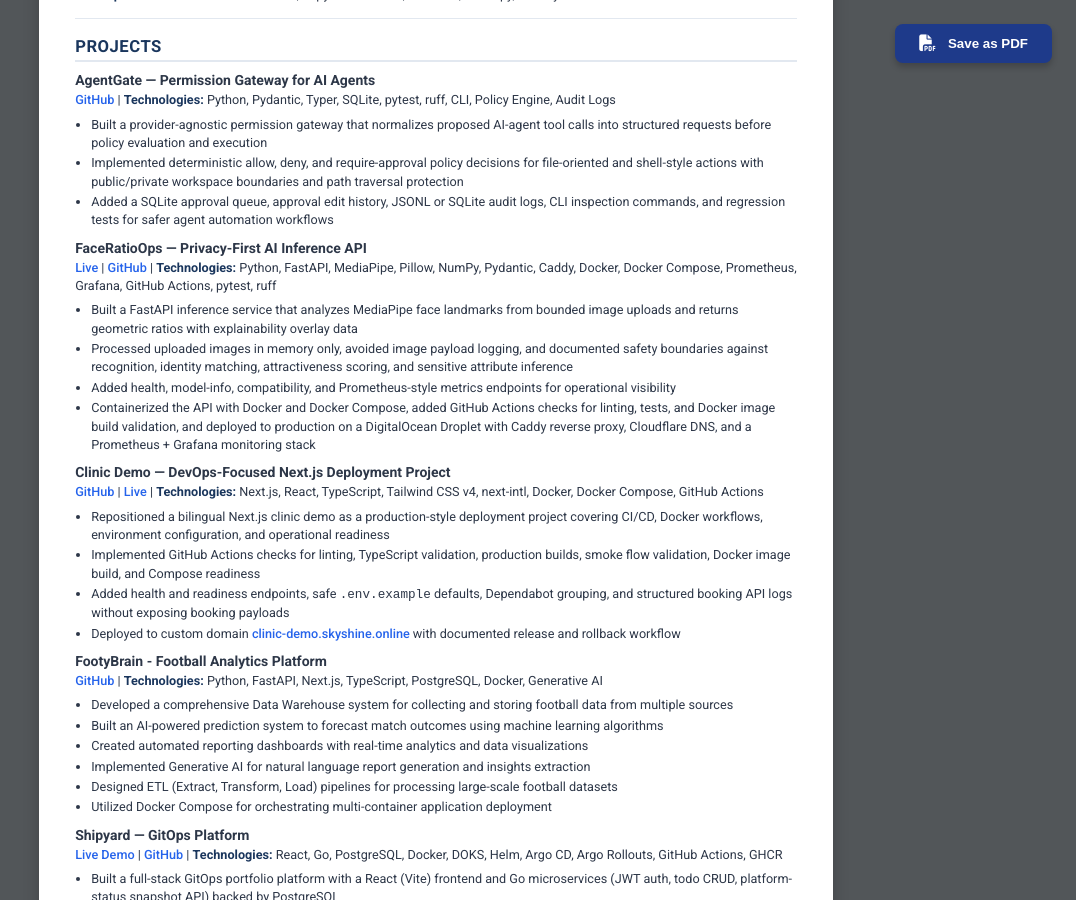
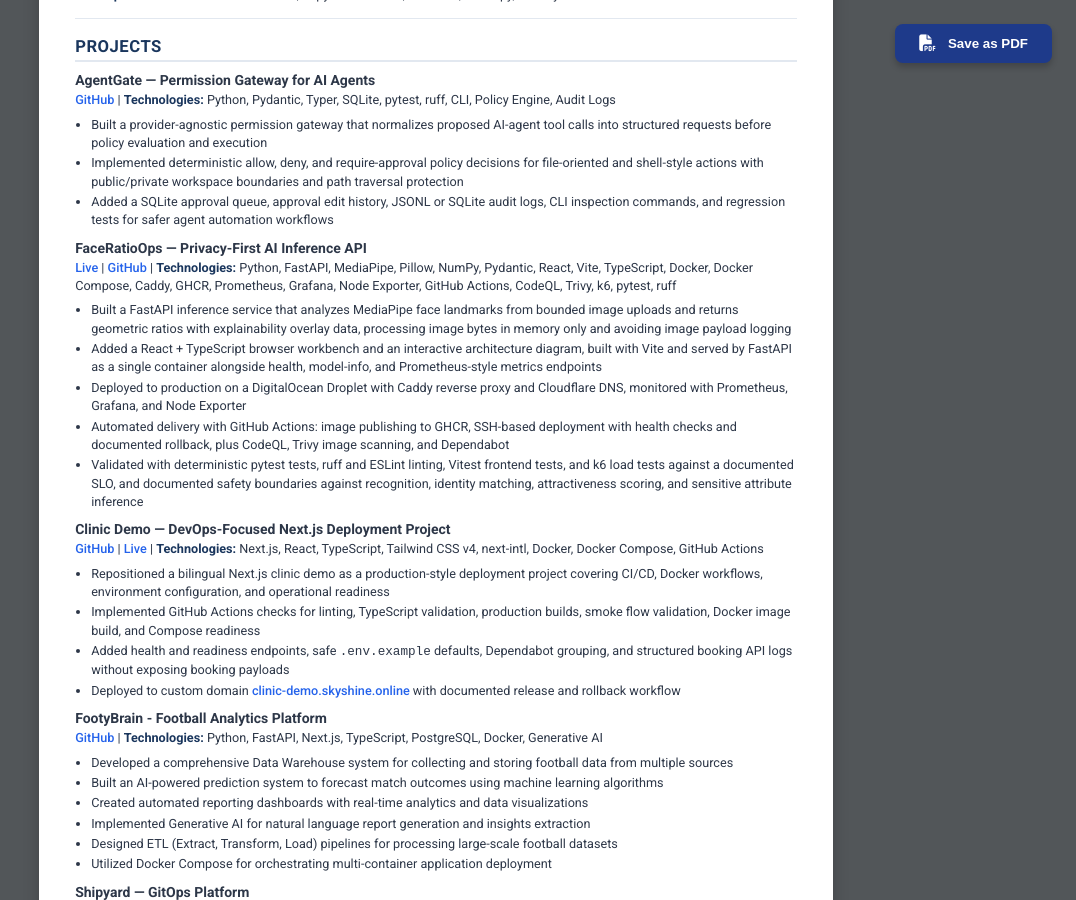
Before and after one commit to SkyShineTH/skyshineth.github.io, a Jekyll site: the page built from cv.md, in a window 1280 px wide and 900 px high, scrolled down 1114 px. Shown: the whole window, without its empty margins (204-1280 px from the left). Built offline with Jekyll 4.4.1, drawn with Linux system fonts in a browser that asks for light colours.

Commit message:
docs: expand FaceRatioOps with web workbench + CI/CD, refine Shipyard case study

```diff
--- a/cv.md
+++ b/cv.md
@@ -64,12 +64,13 @@ Data Science & Software Innovation graduate with 4 months of hands-on DevOps int
 - Added a SQLite approval queue, approval edit history, JSONL or SQLite audit logs, CLI inspection commands, and regression tests for safer agent automation workflows
 
 ### FaceRatioOps — Privacy-First AI Inference API
-[Live](https://faceratioops.skyshine.online) | [GitHub](https://github.com/SkyShineTH/FaceRatioOps) | **Technologies:** Python, FastAPI, MediaPipe, Pillow, NumPy, Pydantic, Caddy, Docker, Docker Compose, Prometheus, Grafana, GitHub Actions, pytest, ruff
+[Live](https://faceratioops.skyshine.online) | [GitHub](https://github.com/SkyShineTH/FaceRatioOps) | **Technologies:** Python, FastAPI, MediaPipe, Pillow, NumPy, Pydantic, React, Vite, TypeScript, Docker, Docker Compose, Caddy, GHCR, Prometheus, Grafana, Node Exporter, GitHub Actions, CodeQL, Trivy, k6, pytest, ruff
 
-- Built a FastAPI inference service that analyzes MediaPipe face landmarks from bounded image uploads and returns geometric ratios with explainability overlay data
-- Processed uploaded images in memory only, avoided image payload logging, and documented safety boundaries against recognition, identity matching, attractiveness scoring, and sensitive attribute inference
-- Added health, model-info, compatibility, and Prometheus-style metrics endpoints for operational visibility
-- Containerized the API with Docker and Docker Compose, added GitHub Actions checks for linting, tests, and Docker image build validation, and deployed to production on a DigitalOcean Droplet with Caddy reverse proxy, Cloudflare DNS, and a Prometheus + Grafana monitoring stack
+- Built a FastAPI inference service that analyzes MediaPipe face landmarks from bounded image uploads and returns geometric ratios with explainability overlay data, processing image bytes in memory only and avoiding image payload logging
+- Added a React + TypeScript browser workbench and an interactive architecture diagram, built with Vite and served by FastAPI as a single container alongside health, model-info, and Prometheus-style metrics endpoints
+- Deployed to production on a DigitalOcean Droplet with Caddy reverse proxy and Cloudflare DNS, monitored with Prometheus, Grafana, and Node Exporter
+- Automated delivery with GitHub Actions: image publishing to GHCR, SSH-based deployment with health checks and documented rollback, plus CodeQL, Trivy image scanning, and Dependabot
+- Validated with deterministic pytest tests, ruff and ESLint linting, Vitest frontend tests, and k6 load tests against a documented SLO, and documented safety boundaries against recognition, identity matching, attractiveness scoring, and sensitive attribute inference
 
 ### Clinic Demo — DevOps-Focused Next.js Deployment Project
 [GitHub](https://github.com/SkyShineTH/Clinic-Demo) | [Live](https://clinic-demo.skyshine.online) | **Technologies:** Next.js, React, TypeScript, Tailwind CSS v4, next-intl, Docker, Docker Compose, GitHub Actions
```
Also changed, not shown: _projects/2026-faceratioops.md (+3 -3 lines), _projects/2026-shipyard.md (+2 -2 lines), assets/images/projects/shipyard-live-demo-case-study.webp (added), assets/images/projects/shipyard-live-demo.png (deleted).
